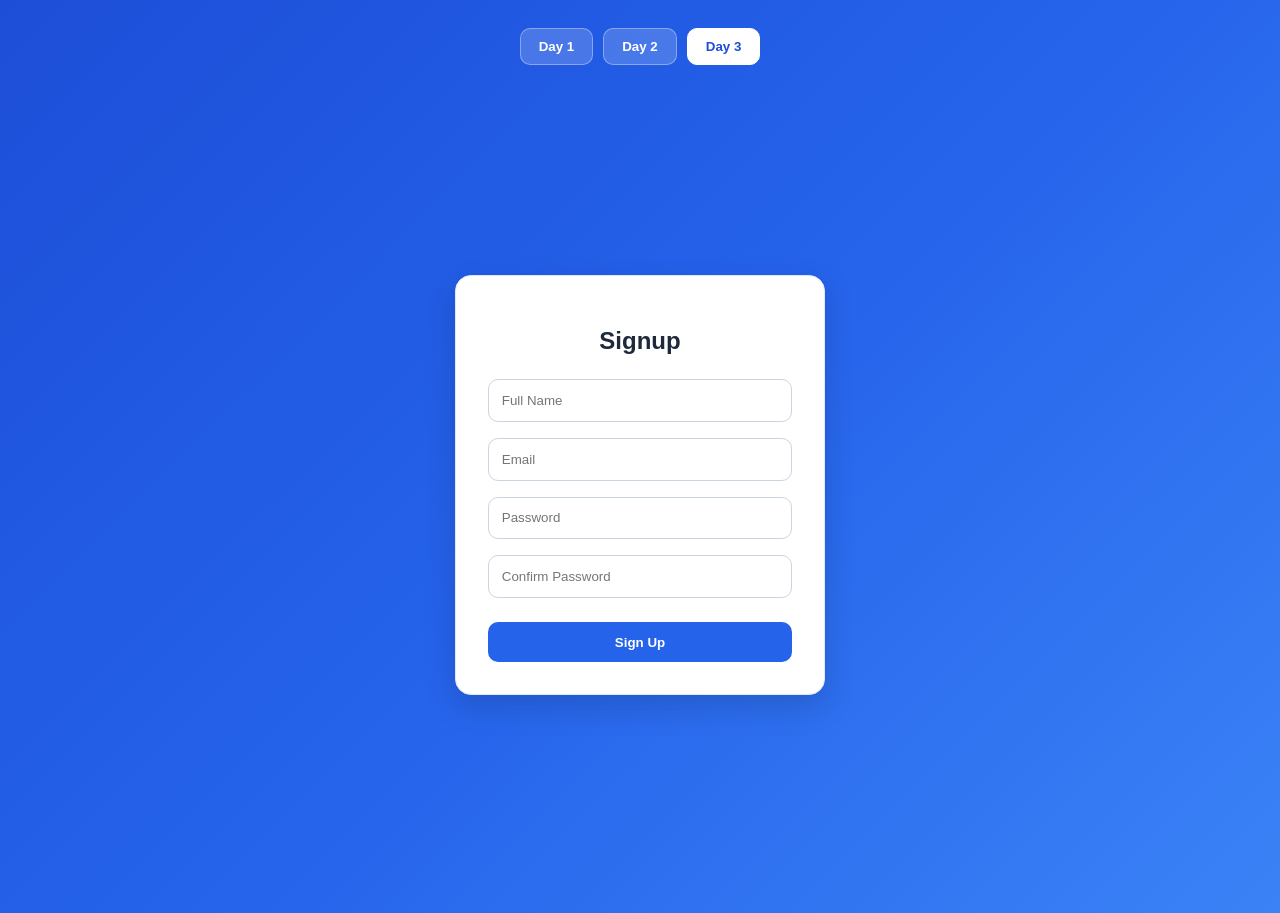
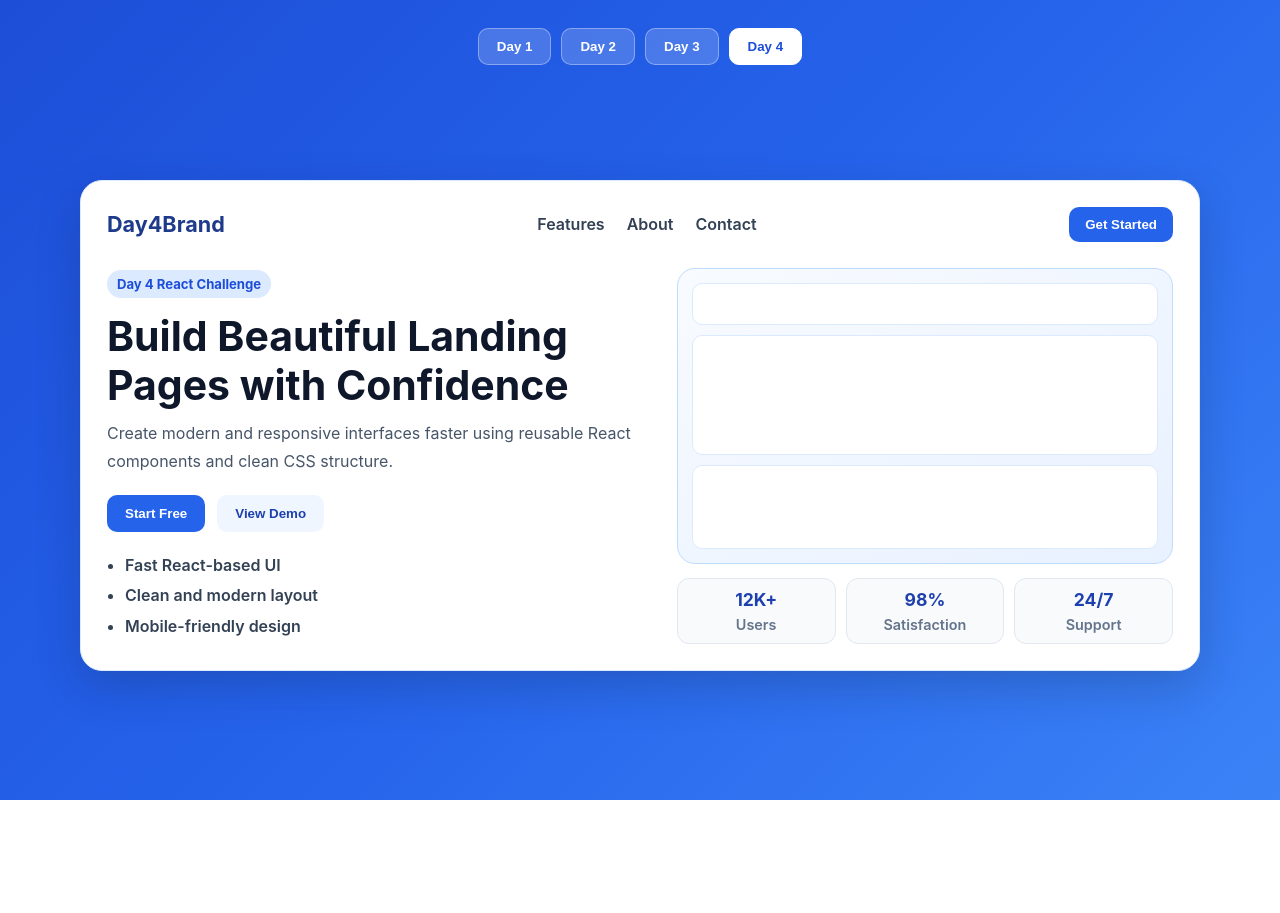
Before and after one commit to Satheesan-R/30-days-react-challenge, a React (Create React App) app: page / in a window 1280 px wide. After the commit the page ends 800 px from the top, so only its background shows below. Built offline with nearby package versions, Linux system fonts and the light colour scheme.

Commit message:
Create the day 4 landing page

```diff
--- a/src/App.jsx
+++ b/src/App.jsx
@@ -2,16 +2,18 @@ import React, { useState } from "react";
 import ProfileCard from "./Day1ProfileCard/ProfileCard";
 import LoginPage from "./Day2LoginPage/LoginPage";
 import SignupPage from "./Day3SignupPage/SignupPage";
+import LandingHero from "./Day4LandingPage/LandingHero";
 import "./App.css";
 
 function App() {
-  const [day, setDay] = useState(3); // change number to render different day
+  const [day, setDay] = useState(4); // change number to render different day
 
   const renderPage = () => {
     switch (day) {
       case 1: return <ProfileCard />;
       case 2: return <LoginPage />;
       case 3: return <SignupPage />;
+      case 4: return <LandingHero />;
       default: return <ProfileCard />;
     }
   };
@@ -37,6 +39,12 @@ function App() {
         >
           Day 3
         </button>
+        <button
+          className={day === 4 ? "active" : ""}
+          onClick={() => setDay(4)}
+        >
+          Day 4
+        </button>
       </div>
       {renderPage()}
     </div>
--- /dev/null
+++ b/src/Day4LandingPage/LandingHero.css
@@ -0,0 +1,218 @@
+.landing-wrapper {
+	min-height: calc(100vh - 120px);
+	display: flex;
+	justify-content: center;
+	align-items: center;
+	padding: 12px;
+}
+
+.landing-card {
+	width: min(1120px, 100%);
+	background: #ffffff;
+	border-radius: 22px;
+	box-shadow: 0 16px 45px rgba(15, 23, 42, 0.2);
+	border: 1px solid #dbeafe;
+	padding: 26px;
+}
+
+.landing-nav {
+	display: grid;
+	grid-template-columns: auto 1fr auto;
+	align-items: center;
+	gap: 18px;
+	margin-bottom: 26px;
+}
+
+.landing-nav h2 {
+	margin: 0;
+	color: #1e3a8a;
+	font-size: 1.35rem;
+}
+
+.landing-nav nav {
+	display: flex;
+	justify-content: center;
+	gap: 22px;
+}
+
+.landing-nav nav a {
+	color: #334155;
+	text-decoration: none;
+	font-weight: 600;
+}
+
+.landing-nav button {
+	border: none;
+	background: #2563eb;
+	color: #fff;
+	padding: 10px 16px;
+	border-radius: 10px;
+	font-weight: 600;
+	cursor: pointer;
+}
+
+.landing-content {
+	display: grid;
+	grid-template-columns: 1.1fr 1fr;
+	gap: 24px;
+	align-items: center;
+}
+
+.landing-left .tag {
+	display: inline-block;
+	margin: 0;
+	background: #dbeafe;
+	color: #1d4ed8;
+	font-size: 0.82rem;
+	font-weight: 700;
+	padding: 6px 10px;
+	border-radius: 999px;
+}
+
+.landing-left h1 {
+	margin: 14px 0 10px;
+	color: #0f172a;
+	font-size: clamp(1.8rem, 3.2vw, 2.8rem);
+	line-height: 1.2;
+}
+
+.subtitle {
+	margin: 0;
+	color: #475569;
+	line-height: 1.7;
+	max-width: 560px;
+}
+
+.action-row {
+	display: flex;
+	gap: 12px;
+	margin-top: 20px;
+}
+
+.action-row button {
+	border: none;
+	border-radius: 10px;
+	padding: 11px 18px;
+	font-weight: 700;
+	cursor: pointer;
+}
+
+.action-row .primary {
+	background: #2563eb;
+	color: #fff;
+}
+
+.action-row .secondary {
+	background: #eff6ff;
+	color: #1e40af;
+}
+
+.feature-list {
+	margin: 18px 0 0;
+	padding-left: 18px;
+	color: #334155;
+	line-height: 1.9;
+	font-weight: 600;
+}
+
+.landing-right {
+	display: flex;
+	flex-direction: column;
+	gap: 14px;
+}
+
+.mockup-box {
+	border-radius: 18px;
+	border: 1px solid #bfdbfe;
+	background: linear-gradient(150deg, #f8fbff, #e8f1ff);
+	padding: 14px;
+}
+
+.mockup-top,
+.mockup-mid,
+.mockup-bottom {
+	border-radius: 10px;
+	background: #ffffff;
+	border: 1px solid #dbeafe;
+}
+
+.mockup-top {
+	height: 42px;
+}
+
+.mockup-mid {
+	height: 120px;
+	margin-top: 10px;
+}
+
+.mockup-bottom {
+	height: 84px;
+	margin-top: 10px;
+}
+
+.stats-row {
+	display: grid;
+	grid-template-columns: repeat(3, 1fr);
+	gap: 10px;
+}
+
+.stats-row article {
+	background: #f8fafc;
+	border: 1px solid #e2e8f0;
+	border-radius: 12px;
+	text-align: center;
+	padding: 10px;
+}
+
+.stats-row h3 {
+	margin: 0;
+	color: #1e40af;
+	font-size: 1.1rem;
+}
+
+.stats-row p {
+	margin: 6px 0 0;
+	color: #64748b;
+	font-weight: 600;
+	font-size: 0.9rem;
+}
+
+@media (max-width: 900px) {
+	.landing-content {
+		grid-template-columns: 1fr;
+	}
+
+	.landing-nav {
+		grid-template-columns: 1fr;
+		justify-items: center;
+		text-align: center;
+	}
+
+	.landing-nav nav {
+		flex-wrap: wrap;
+	}
+
+	.landing-left {
+		text-align: center;
+	}
+
+	.feature-list {
+		display: inline-block;
+		text-align: left;
+	}
+
+	.action-row {
+		justify-content: center;
+		flex-wrap: wrap;
+	}
+}
+
+@media (max-width: 520px) {
+	.landing-card {
+		padding: 18px;
+	}
+
+	.stats-row {
+		grid-template-columns: 1fr;
+	}
+}
--- /dev/null
+++ b/src/Day4LandingPage/LandingHero.jsx
@@ -0,0 +1,76 @@
+import React from "react";
+import "./LandingHero.css";
+
+const features = [
+	"Fast React-based UI",
+	"Clean and modern layout",
+	"Mobile-friendly design",
+];
+
+const LandingHero = () => {
+	return (
+		<section className="landing-wrapper">
+			<div className="landing-card">
+				<header className="landing-nav">
+					<h2>Day4Brand</h2>
+					<nav>
+						<a href="#features">Features</a>
+						<a href="#about">About</a>
+						<a href="#contact">Contact</a>
+					</nav>
+					<button type="button">Get Started</button>
+				</header>
+
+				<div className="landing-content">
+					<div className="landing-left">
+						<p className="tag">Day 4 React Challenge</p>
+						<h1>Build Beautiful Landing Pages with Confidence</h1>
+						<p className="subtitle">
+							Create modern and responsive interfaces faster using reusable React components and clean CSS structure.
+						</p>
+
+						<div className="action-row">
+							<button type="button" className="primary">
+								Start Free
+							</button>
+							<button type="button" className="secondary">
+								View Demo
+							</button>
+						</div>
+
+						<ul className="feature-list" id="features">
+							{features.map((feature) => (
+								<li key={feature}>{feature}</li>
+							))}
+						</ul>
+					</div>
+
+					<div className="landing-right" aria-label="Decorative product preview">
+						<div className="mockup-box">
+							<div className="mockup-top" />
+							<div className="mockup-mid" />
+							<div className="mockup-bottom" />
+						</div>
+
+						<div className="stats-row">
+							<article>
+								<h3>12K+</h3>
+								<p>Users</p>
+							</article>
+							<article>
+								<h3>98%</h3>
+								<p>Satisfaction</p>
+							</article>
+							<article>
+								<h3>24/7</h3>
+								<p>Support</p>
+							</article>
+						</div>
+					</div>
+				</div>
+			</div>
+		</section>
+	);
+};
+
+export default LandingHero;
```
